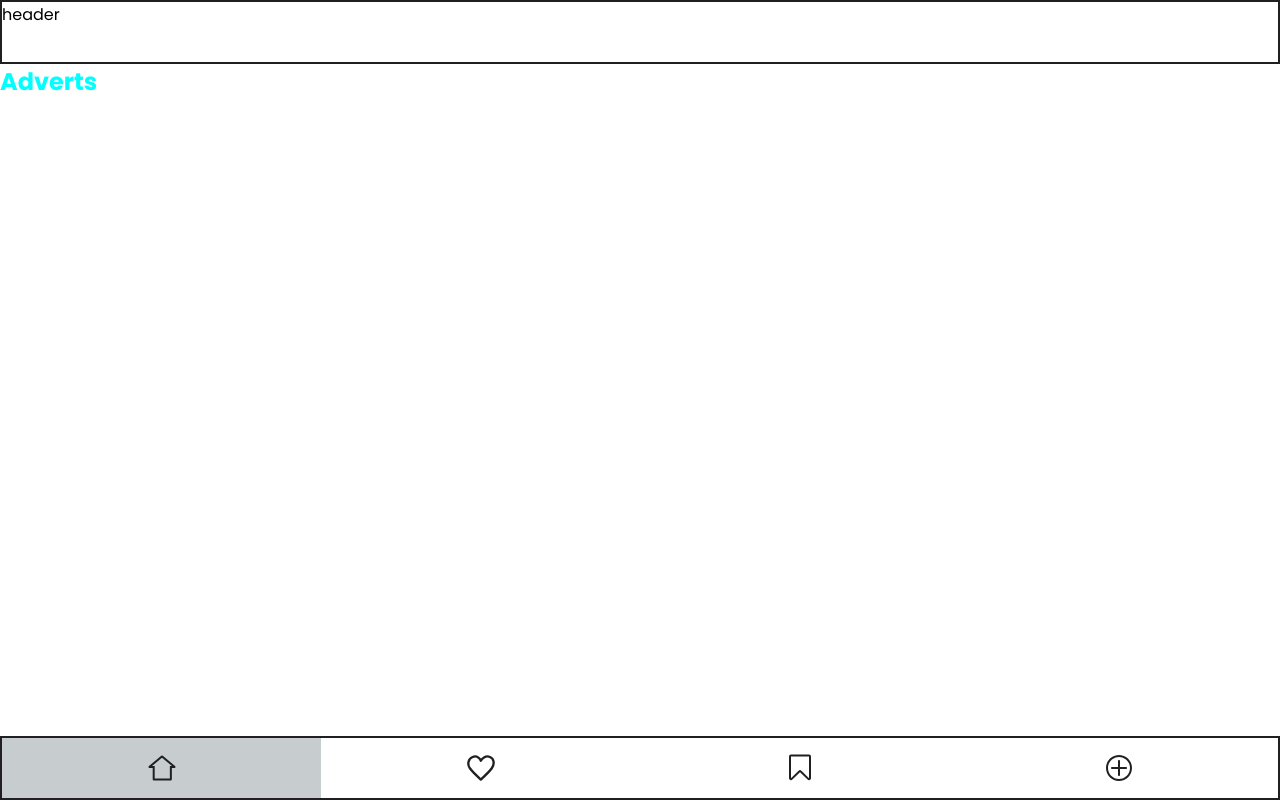
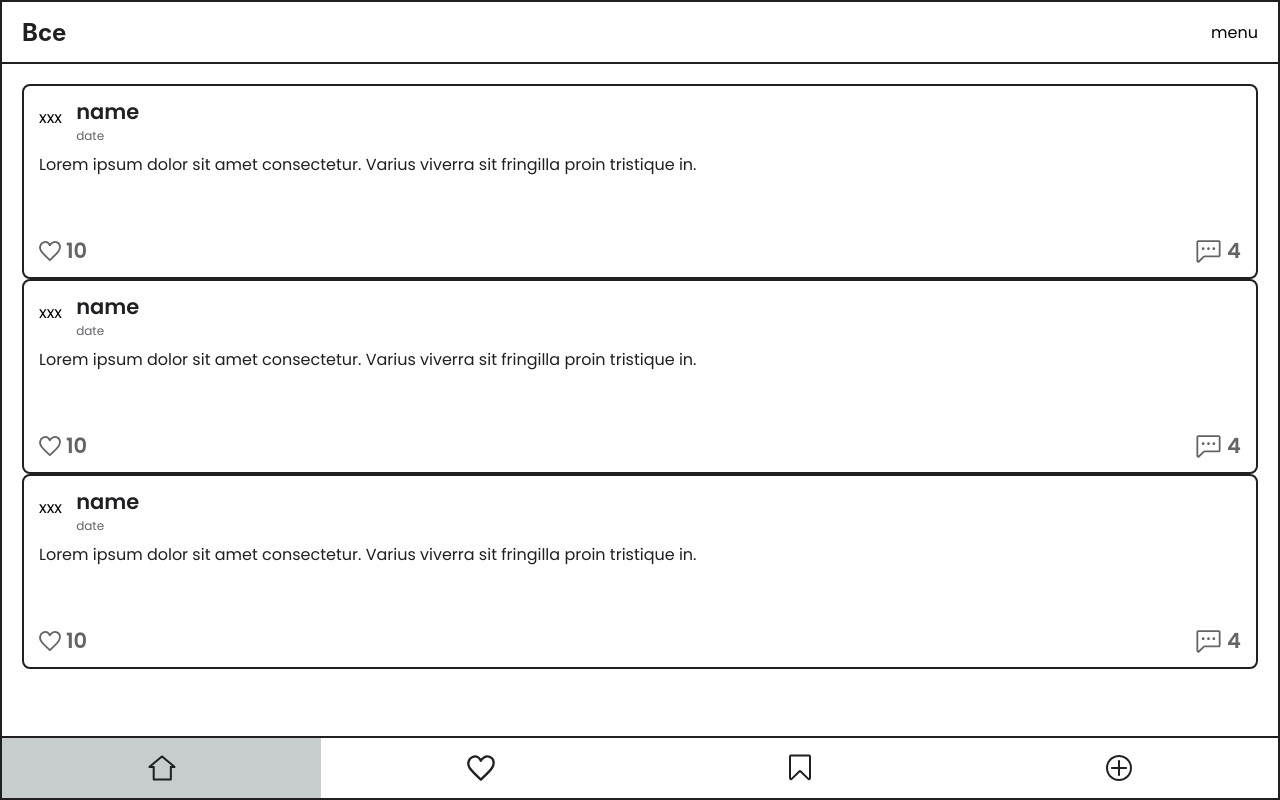
Before and after one commit to RihardXXX/ads05frontend, a React (Create React App) app: page / in a window 1280 px wide. Built offline with nearby package versions, Linux system fonts and the light colour scheme.

Commit message:
создал заголовок динамический и карточку превью объявления

```diff
--- /dev/null
+++ b/src/components/common/cardAdvertPreview/CardAdvertPreview.tsx
@@ -0,0 +1,57 @@
+import React, { useState } from 'react';
+import styles from './cardAdvert.module.scss';
+import classNames from 'classnames';
+import { ReactComponent as Heart } from 'assets/icons/favorite.svg';
+import { ReactComponent as Message } from 'assets/icons/messaging.svg';
+
+// TODO: сделать сетку компонент для карточек
+// TODO: подключить библиотеку бесконечный скроллинг
+// FIXME:
+
+const CardAdvertPreview = (): JSX.Element => {
+    const [favorite, setFavorite] = useState(false);
+
+    const toggleFavorite = () => {
+        setFavorite(!favorite);
+    };
+
+    const isFavoriteIcon = classNames([
+        [styles.heart],
+        { [styles._isFavorite]: favorite },
+    ]);
+    const isFavoriteCount = classNames([
+        [styles.count],
+        { [styles._isFavorite]: favorite },
+    ]);
+
+    return (
+        <article className={styles.card}>
+            <div className={styles.header}>
+                <div className={styles.icon}>xxx</div>
+                <div className={styles.wrapHeader}>
+                    <div className={styles.name}>name</div>
+                    <div className={styles.date}>date</div>
+                </div>
+            </div>
+            <div className={styles.content}>
+                Lorem ipsum dolor sit amet consectetur. Varius viverra sit
+                fringilla proin tristique in.
+            </div>
+            <div className={styles.footer}>
+                <div className={styles.wrapFavorite}>
+                    <Heart
+                        className={isFavoriteIcon}
+                        onClick={toggleFavorite}
+                    />
+                    <div className={isFavoriteCount}>10</div>
+                </div>
+                <div className={styles.wrapComment}>
+                    <Message className={styles.comment} />
+                    <div className={styles.count}>4</div>
+                </div>
+            </div>
+        </article>
+    );
+};
+
+export default CardAdvertPreview;
--- /dev/null
+++ b/src/components/common/cardAdvertPreview/cardAdvert.module.scss
@@ -0,0 +1,119 @@
+@import 'assets/css/variables';
+
+.card {
+    width: 100%;
+    height: 19.5rem;
+    background: $white;
+    border: 2px solid $black;
+    border-radius: 0.8rem;
+    padding: 1rem 1.5rem;
+    display: flex;
+    flex-direction: column;
+    justify-content: space-between;
+    align-items: flex-start;
+
+    .header {
+        display: flex;
+        justify-content: flex-start;
+        align-items: center;
+        padding: 0px;
+        width: 100%;
+        height: 4.6rem;
+
+        .icon {
+            width: 2.8rem;
+            height: 2.8rem;
+        }
+
+        .wrapHeader {
+            height: 100%;
+            width: 100%;
+            margin-left: 1rem;
+
+            .name {
+                font-weight: 600;
+                font-size: 2.1rem;
+                color: $black;
+            }
+
+            .date {
+                font-weight: 400;
+                font-size: 1.2rem;
+                color: $dark-grey;
+            }
+        }
+    }
+
+    .content {
+        width: 100%;
+        height: 7.2rem;
+        font-weight: 400;
+        font-size: 1.6rem;
+        line-height: 2.4rem;
+        color: $black;
+    }
+
+    .footer {
+        width: 100%;
+        display: flex;
+        justify-content: space-between;
+        align-items: center;
+
+        .wrapFavorite {
+            display: flex;
+            justify-content: flex-start;
+            align-items: center;
+
+            .heart {
+                width: 2.2rem;
+                height: 2.2rem;
+
+                path {
+                    stroke: $dark-grey;
+                }
+
+                &._isFavorite {
+                    path {
+                        stroke: $primary;
+                        fill: $primary;
+                    }
+                }
+            }
+
+            .count {
+                margin-left: 0.5rem;
+                font-weight: 600;
+                font-size: 2.1rem;
+                line-height: 3.2rem;
+                color: $dark-grey;
+
+                &._isFavorite {
+                    color: $primary;
+                }
+            }
+        }
+
+        .wrapComment {
+            display: flex;
+            justify-content: flex-start;
+            align-items: center;
+
+            .comment {
+                width: 27px;
+                height: 25px;
+
+                path {
+                    fill: $dark-grey;
+                }
+            }
+
+            .count {
+                margin-left: 0.5rem;
+                font-weight: 600;
+                font-size: 2.1rem;
+                line-height: 3.2rem;
+                color: $dark-grey;
+            }
+        }
+    }
+}
--- /dev/null
+++ b/src/components/common/cardAdvertPreview/index.tsx
@@ -0,0 +1,2 @@
+import CardAdvertPreview from './CardAdvertPreview';
+export default CardAdvertPreview;
--- a/src/components/layot/header/Header.tsx
+++ b/src/components/layot/header/Header.tsx
@@ -2,15 +2,32 @@ import React from 'react';
 import styles from './header.module.scss';
 import { useLocation } from 'react-router-dom';
 import classNames from 'classnames';
+
+interface TitleList {
+    [key: string]: string;
+}
+
+// name header form path
+const titleList: TitleList = {
+    '/': 'Все',
+    '/favorites': 'Избранные',
+    '/my': 'Мои',
+    '/create': 'Создать',
+};
 
 const Header = (): JSX.Element => {
     const classes = classNames([[styles.header]]);
 
     const location = useLocation();
 
-    console.log('location: ', location.pathname);
+    const title = titleList[location.pathname];
 
-    return <header className={classes}>header</header>;
+    return (
+        <header className={classes}>
+            <div className={styles.pathName}>{title}</div>
+            <div>menu</div>
+        </header>
+    );
 };
 
 export default Header;
--- a/src/components/layot/header/header.module.scss
+++ b/src/components/layot/header/header.module.scss
@@ -4,4 +4,14 @@
     width: 100%;
     height: 6.4rem;
     border: 2px solid $black;
+    padding: 1.4rem 2rem;
+    display: flex;
+    justify-content: space-between;
+    align-items: center;
+
+    .pathName {
+        font-weight: 700;
+        font-size: 2.4rem;
+        color: $black;
+    }
 }
--- a/src/layouts/default/index.module.scss
+++ b/src/layouts/default/index.module.scss
@@ -1,3 +1,8 @@
+@import 'assets/css/variables';
+
 .main {
     height: calc(100vh - 12.8rem);
+    border-left: 2px solid $black;
+    border-right: 2px solid $black;
+    padding: 2rem 2rem 0 2rem;
 }
--- a/src/pages/adverts/Adverts.tsx
+++ b/src/pages/adverts/Adverts.tsx
@@ -1,14 +1,17 @@
 import React from 'react';
 import styles from './adverts.module.scss';
 import classNames from 'classnames';
+import CardAdvertPreview from 'components/common/cardAdvertPreview';
 
 function Adverts() {
     const classes = classNames([[styles.h2], { [styles.h2]: true, xxx: true }]);
 
     return (
-        <div>
-            <h2 className={classes}>Adverts</h2>
-        </div>
+        <>
+            <CardAdvertPreview />
+            <CardAdvertPreview />
+            <CardAdvertPreview />
+        </>
     );
 }
 
--- a/src/pages/adverts/adverts.module.scss
+++ b/src/pages/adverts/adverts.module.scss
@@ -1,3 +1,3 @@
 .h2 {
-    color: aqua;
+    // color: aqua;
 }
```
Also changed, not shown: src/assets/icons/messaging.svg (added).
